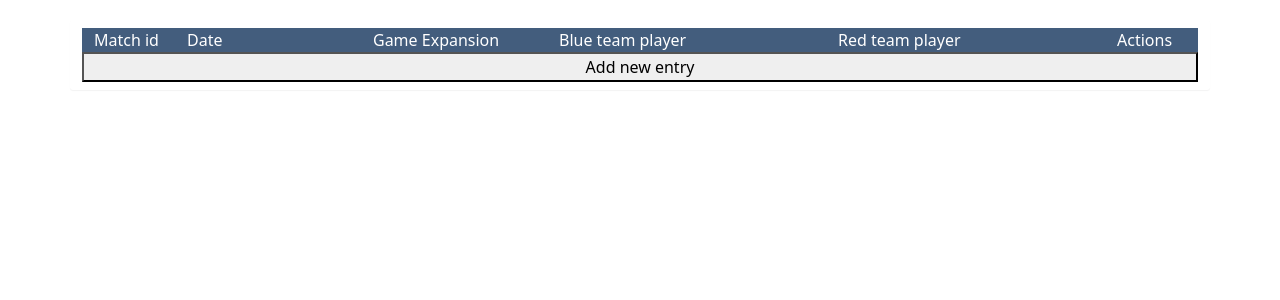
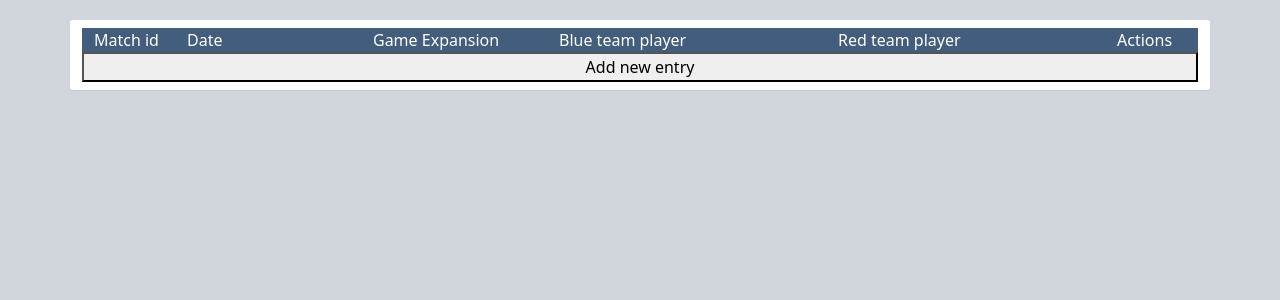
Before and after one commit to Tsurkanovskiy/DBIS-1-Lab3, a Flask app: page / in a window 1280 px wide. Shown: the top 300 px of the page. Run offline with Flask 2, Linux system fonts and the light colour scheme; data that the repository does not hold is empty.

Commit message:
Update main.html

```diff
--- a/templates/main.html
+++ b/templates/main.html
@@ -11,7 +11,7 @@
 	<title>SC2 Pro Matches Archive</title>
 
 </head>
-<body>
+<body style="background-color: #d0d6db;">
 	<script src="https://cdn.jsdelivr.net/npm/bootstrap@5.0.0/dist/js/bootstrap.bundle.min.js" integrity="sha384-p34f1UUtsS3wqzfto5wAAmdvj+osOnFyQFpp4Ua3gs/ZVWx6oOypYoCJhGGScy+8" crossorigin="anonymous"></script>
 
 	<div class="container">
```
